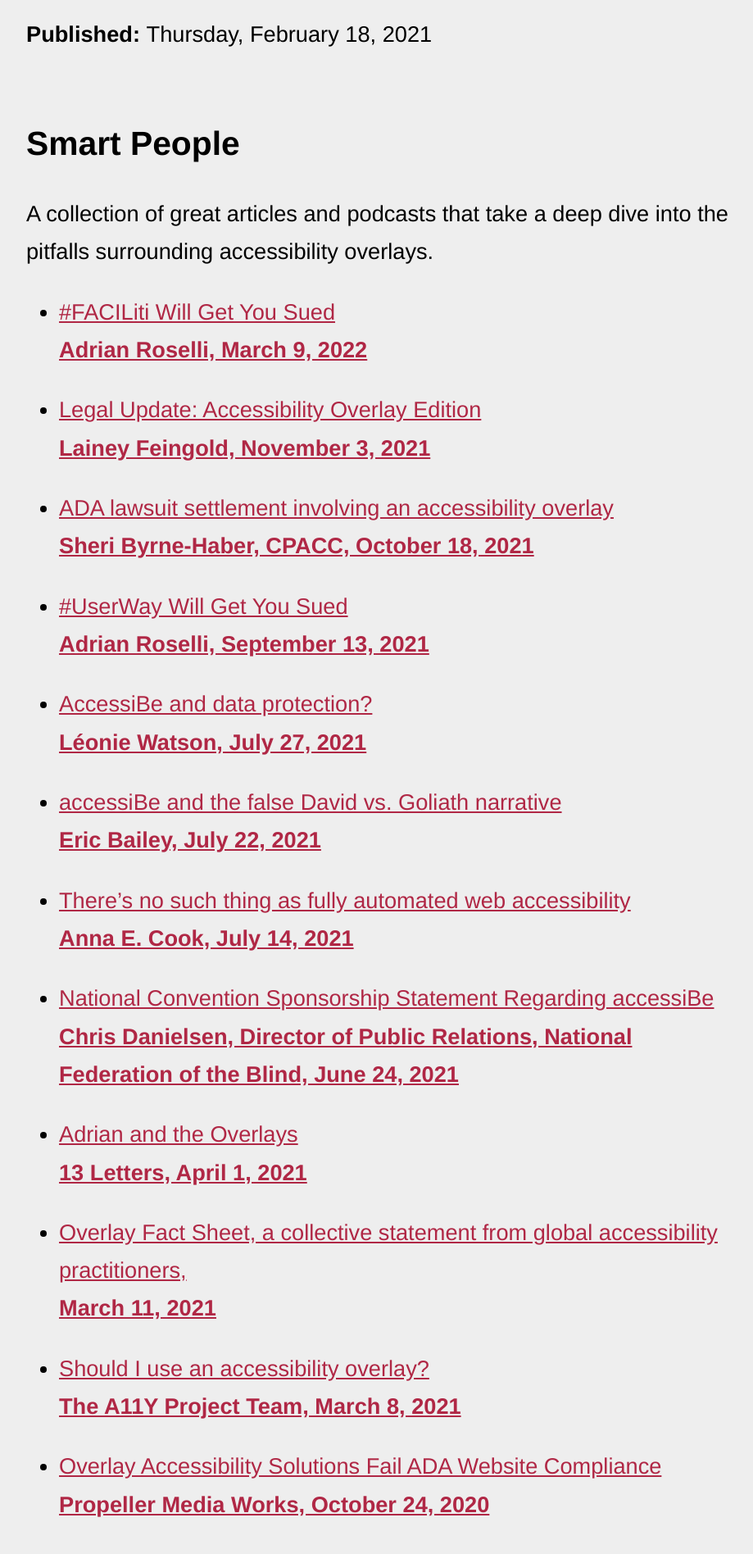
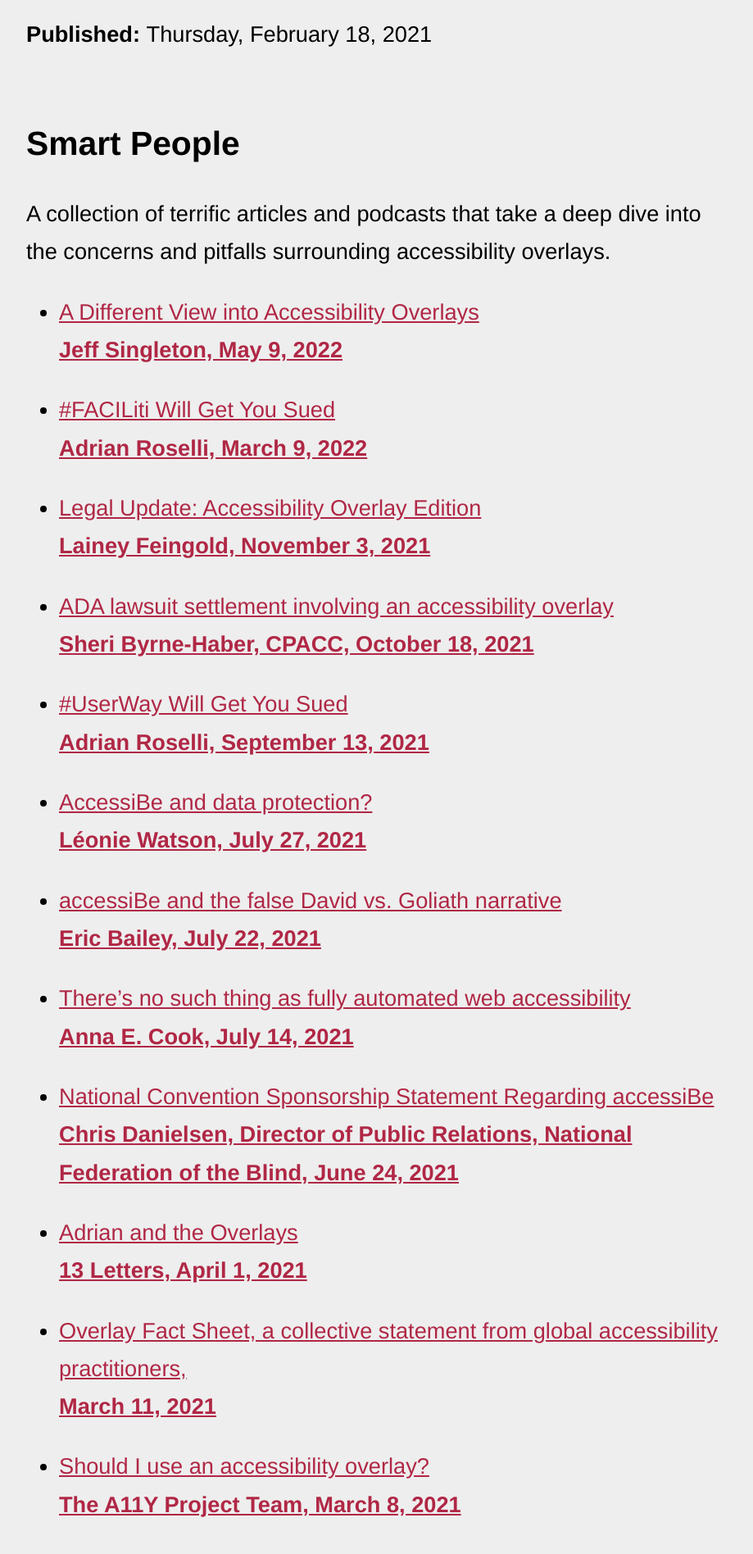
Before and after one commit to michaelspellacy/shouldiuseanaccessibilityoverlay-com, a Jekyll site: the page built from index.html, in a window 1280 px wide. Shown: the part 4079-5975 px from the top of the page at 82% size, without its empty margins (178-1097 px from the left). Built offline with Jekyll 4.4.1, drawn with Linux system fonts in a browser that asks for light colours; some of the changed text lies outside the part shown.

Commit message:
Added New Article, CSS Updates

```diff
--- a/_layouts/default.html
+++ b/_layouts/default.html
@@ -53,9 +53,10 @@
 
         <h2 class="heading">Smart People</h2>
 
-        <p>A collection of great articles and podcasts that take a deep dive into the pitfalls surrounding accessibility overlays.</p>
+        <p>A collection of terrific articles and podcasts that take a deep dive into the concerns and pitfalls surrounding accessibility overlays.</p>
 
         <ul class="articles">
+          <li><a href="https://convergeaccessibility.com/2022/05/09/a-different-view-into-accessibility-overlays/">A Different View into Accessibility Overlays <span>Jeff Singleton, May 9, 2022</span></a></li>
           <li><a href="https://adrianroselli.com/2022/03/faciliti-will-get-you-sued.html">#FACILiti Will Get You Sued <span>Adrian Roselli, March 9, 2022</span></a></li>
           <li><a href="https://www.lflegal.com/2021/11/overlay-legal-update/">Legal Update: Accessibility Overlay Edition <span>Lainey Feingold, November 3, 2021</span></a></li>
           <li><a href="https://sheribyrnehaber.medium.com/important-settlement-in-an-ada-lawsuit-involving-an-accessibility-overlay-748a82850249">ADA lawsuit settlement involving an accessibility overlay <span>Sheri Byrne-Haber, CPACC, October 18, 2021</span></a></li>
@@ -157,13 +158,13 @@
 
     <footer id="contentinfo">
 
-      <div>
+      <address>
 
         <p><small>The content of this site is licensed under <a href="http://creativecommons.org/licenses/by-nc-sa/3.0/">Creative Commons</a>. <br>
 
           Created by <span itemprop="author" itemscope itemtype="http://schema.org/Person"><a href="https://michaelspellacy.com" itemprop="url"><span itemprop="name">Michael Spellacy</span></a></span>, "Greedy Accessibility Consultant". <a href="/contribute/">Contributions</a> to this project are welcome!</small></p>
 
-      </div>
+      </address>
 
     </footer>
 
--- a/css/init.scss
+++ b/css/init.scss
@@ -29,6 +29,10 @@
 
   }
 
+}
+
+address {
+font-style: normal;
 }
 
 body {
```
Also changed, not shown: other parts of _layouts/default.html (+1 -1 lines).
